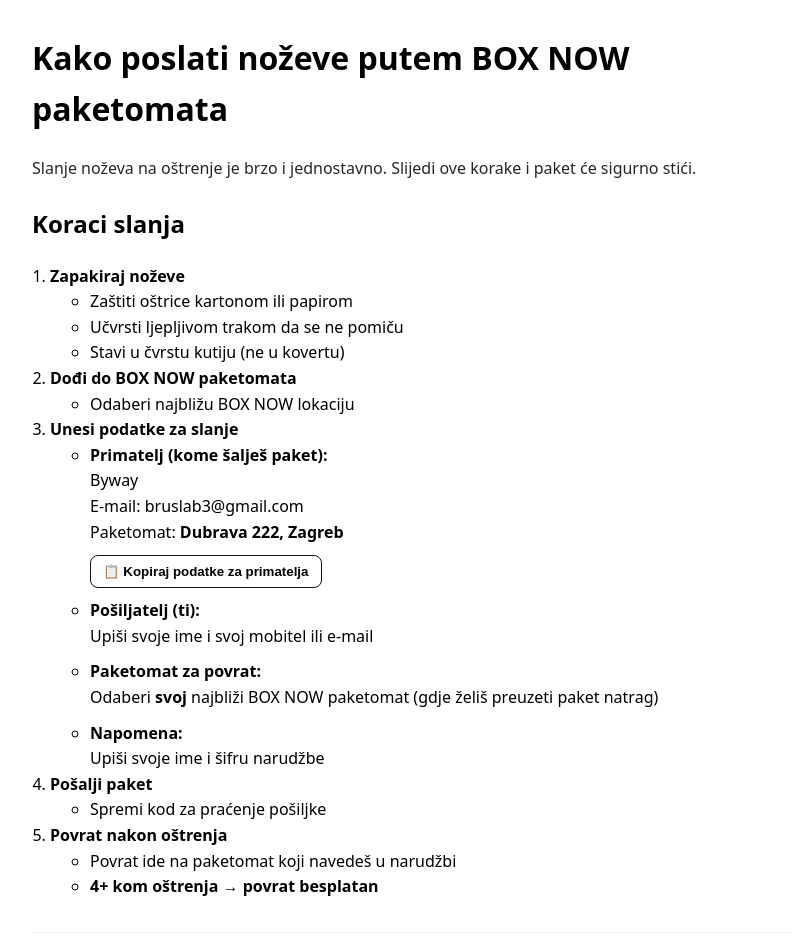
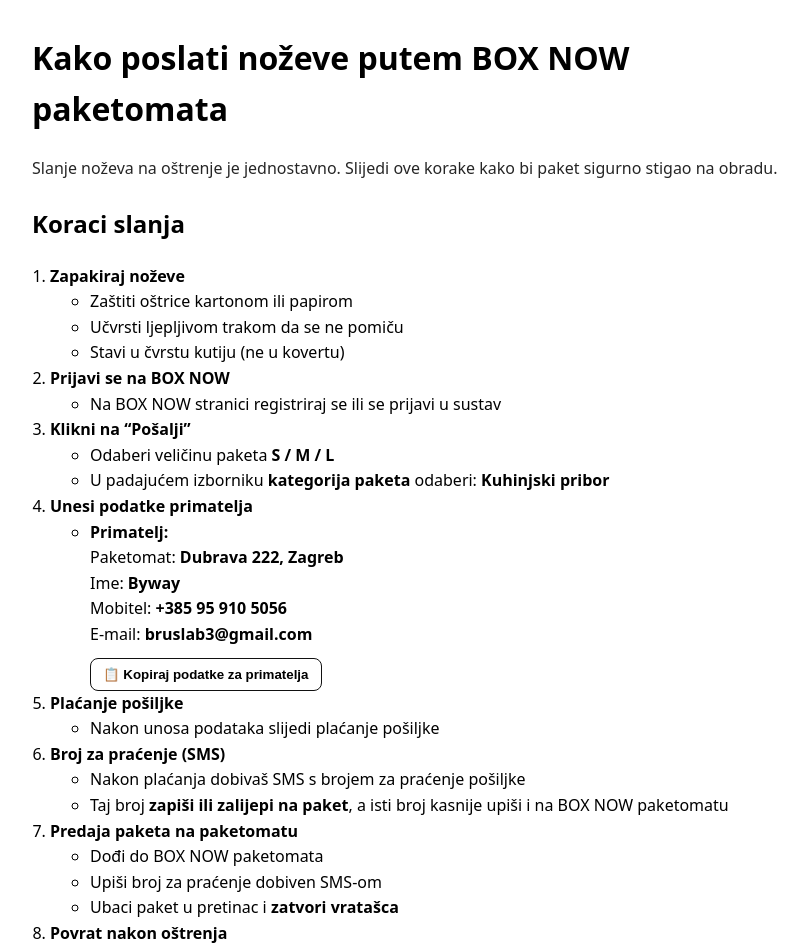
Before and after one commit to Nenad-cmd/ostrenje-nozeva-zagreb, a Next.js app: page /box-now in a window 1280 px wide. Shown: the top 951 px of the page, without its empty margins (228-1035 px from the left). Built offline with nearby package versions, Linux system fonts and the light colour scheme.

Commit message:
Update page.tsx

```diff
--- a/app/box-now/page.tsx
+++ b/app/box-now/page.tsx
@@ -1,10 +1,13 @@
+
+
 "use client";
 
 export default function BoxNowPage() {
   const copyRecipient = async () => {
-    const text = `Primatelj: Byway
-E-mail: bruslab3@gmail.com
-Paketomat: Dubrava 222, Zagreb`;
+    const text = `Paketomat: Dubrava 222, Zagreb
+Ime: Byway
+Mobitel: +385 95 910 5056
+E-mail: bruslab3@gmail.com`;
 
     try {
       await navigator.clipboard.writeText(text);
@@ -27,7 +30,7 @@
       <h1 style={{ marginTop: 0 }}>Kako poslati noževe putem BOX NOW paketomata</h1>
 
       <p style={{ opacity: 0.85 }}>
-        Slanje noževa na oštrenje je brzo i jednostavno. Slijedi ove korake i paket će sigurno stići.
+        Slanje noževa na oštrenje je jednostavno. Slijedi ove korake kako bi paket sigurno stigao na obradu.
       </p>
 
       <section style={{ marginTop: 24 }}>
@@ -44,23 +47,35 @@
           </li>
 
           <li>
-            <strong>Dođi do BOX NOW paketomata</strong>
+            <strong>Prijavi se na BOX NOW</strong>
             <ul>
-              <li>Odaberi najbližu BOX NOW lokaciju</li>
+              <li>Na BOX NOW stranici registriraj se ili se prijavi u sustav</li>
             </ul>
           </li>
 
           <li>
-            <strong>Unesi podatke za slanje</strong>
+            <strong>Klikni na “Pošalji”</strong>
+            <ul>
+              <li>Odaberi veličinu paketa <strong>S / M / L</strong></li>
+              <li>
+                U padajućem izborniku <strong>kategorija paketa</strong> odaberi: <strong>Kuhinjski pribor</strong>
+              </li>
+            </ul>
+          </li>
+
+          <li>
+            <strong>Unesi podatke primatelja</strong>
             <ul>
               <li>
-                <strong>Primatelj (kome šalješ paket):</strong>
-                <br />
-                Byway
-                <br />
-                E-mail: bruslab3@gmail.com
+                <strong>Primatelj:</strong>
                 <br />
                 Paketomat: <strong>Dubrava 222, Zagreb</strong>
+                <br />
+                Ime: <strong>Byway</strong>
+                <br />
+                Mobitel: <strong>+385 95 910 5056</strong>
+                <br />
+                E-mail: <strong>bruslab3@gmail.com</strong>
                 <div style={{ marginTop: 10 }}>
                   <button
                     onClick={copyRecipient}
@@ -77,38 +92,39 @@
                   </button>
                 </div>
               </li>
+            </ul>
+          </li>
 
-              <li style={{ marginTop: 10 }}>
-                <strong>Pošiljatelj (ti):</strong>
-                <br />
-                Upiši svoje ime i svoj mobitel ili e-mail
-              </li>
+          <li>
+            <strong>Plaćanje pošiljke</strong>
+            <ul>
+              <li>Nakon unosa podataka slijedi plaćanje pošiljke</li>
+            </ul>
+          </li>
 
-              <li style={{ marginTop: 10 }}>
-                <strong>Paketomat za povrat:</strong>
-                <br />
-                Odaberi <strong>svoj</strong> najbliži BOX NOW paketomat (gdje želiš preuzeti paket natrag)
-              </li>
-
-              <li style={{ marginTop: 10 }}>
-                <strong>Napomena:</strong>
-                <br />
-                Upiši svoje ime i šifru narudžbe
+          <li>
+            <strong>Broj za praćenje (SMS)</strong>
+            <ul>
+              <li>Nakon plaćanja dobivaš SMS s brojem za praćenje pošiljke</li>
+              <li>
+                Taj broj <strong>zapiši ili zalijepi na paket</strong>, a isti broj kasnije upiši i na BOX NOW paketomatu
               </li>
             </ul>
           </li>
 
           <li>
-            <strong>Pošalji paket</strong>
+            <strong>Predaja paketa na paketomatu</strong>
             <ul>
-              <li>Spremi kod za praćenje pošiljke</li>
+              <li>Dođi do BOX NOW paketomata</li>
+              <li>Upiši broj za praćenje dobiven SMS-om</li>
+              <li>Ubaci paket u pretinac i <strong>zatvori vratašca</strong></li>
             </ul>
           </li>
 
           <li>
             <strong>Povrat nakon oštrenja</strong>
             <ul>
-              <li>Povrat ide na paketomat koji navedeš u narudžbi</li>
+              <li>Rok obrade: 24–48 h od primitka paketa</li>
               <li>
                 <strong>4+ kom oštrenja → povrat besplatan</strong>
               </li>
```
